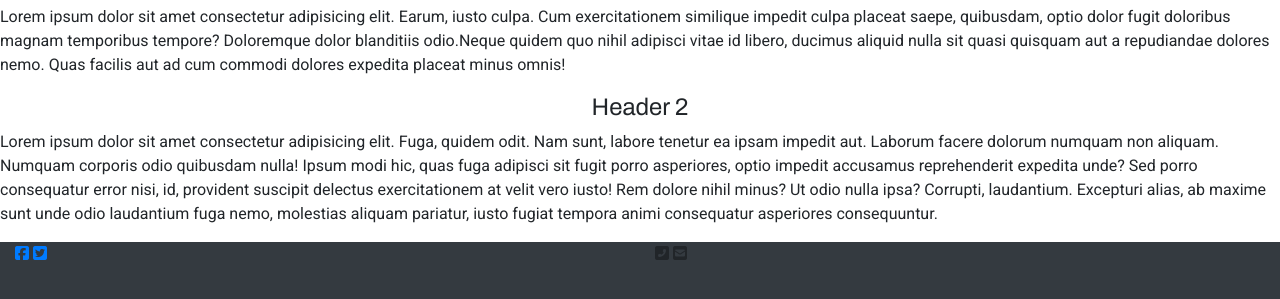
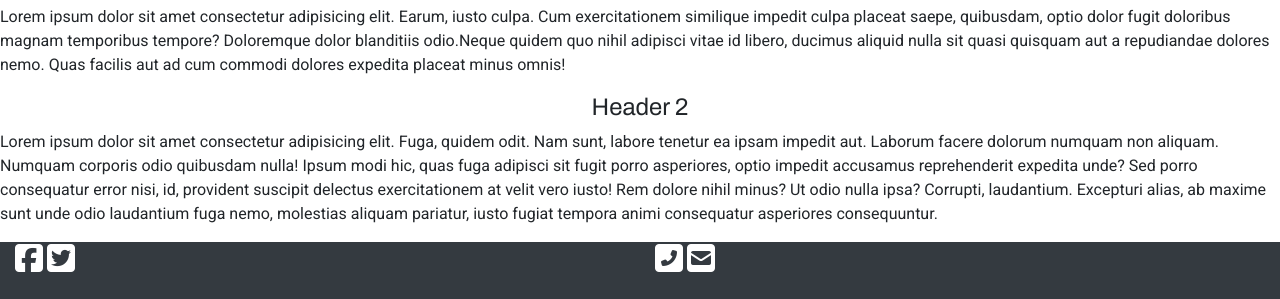
Before and after one commit to Code-Institute-Submissions/CDHayden-Milestone1, a plain HTML site: page index.html in a window 1280 px wide. Shown: the part 822-1121 px from the top of the page. Drawn offline with nearby package versions, Linux system fonts and the light colour scheme.

Commit message:
Style and size footer icons

```diff
--- a/assets/css/style.css
+++ b/assets/css/style.css
@@ -87,3 +87,8 @@
     background-color: #343a40;
     height: 3.571rem;
 }
+
+footer i {
+    color: #ffffff;
+    font-size: 2rem;
+}
--- a/index.html
+++ b/index.html
@@ -171,8 +171,8 @@
         <div class="container-fluid">
             <div class="row">
                 <div class="col-6" id="footerSocialMedia">
-                    <a href="#"><i class="fab fa-facebook-square"></i></a>
-                    <a href="#"><i class="fab fa-twitter-square"></i></a>
+                    <a href="#"><i class="fab fa-facebook-square"><span class="sr-only">Facebook</span></i></a>
+                    <a href="#"><i class="fab fa-twitter-square"><span class="sr-only"> Twitter </span></i></a>
                 </div>
 
                 <div class="col-6" id="footerContactDetails">
```
